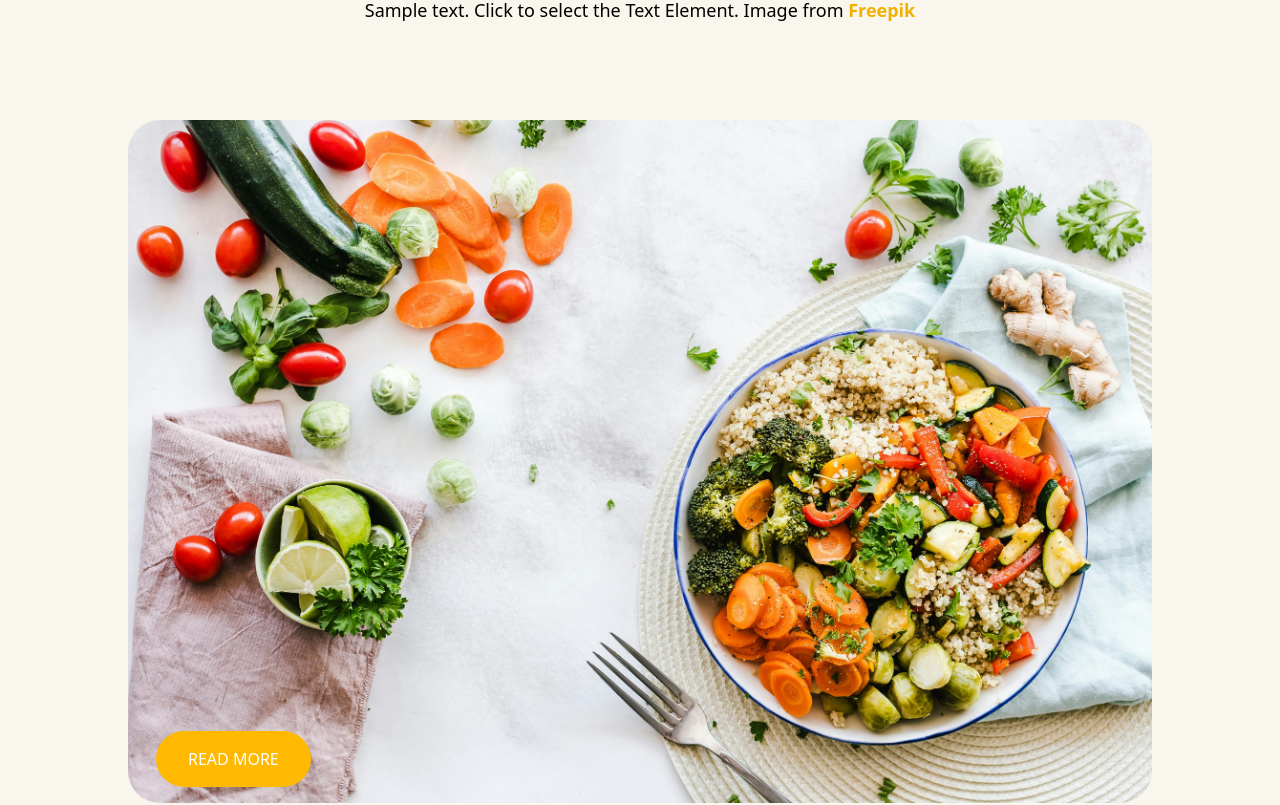
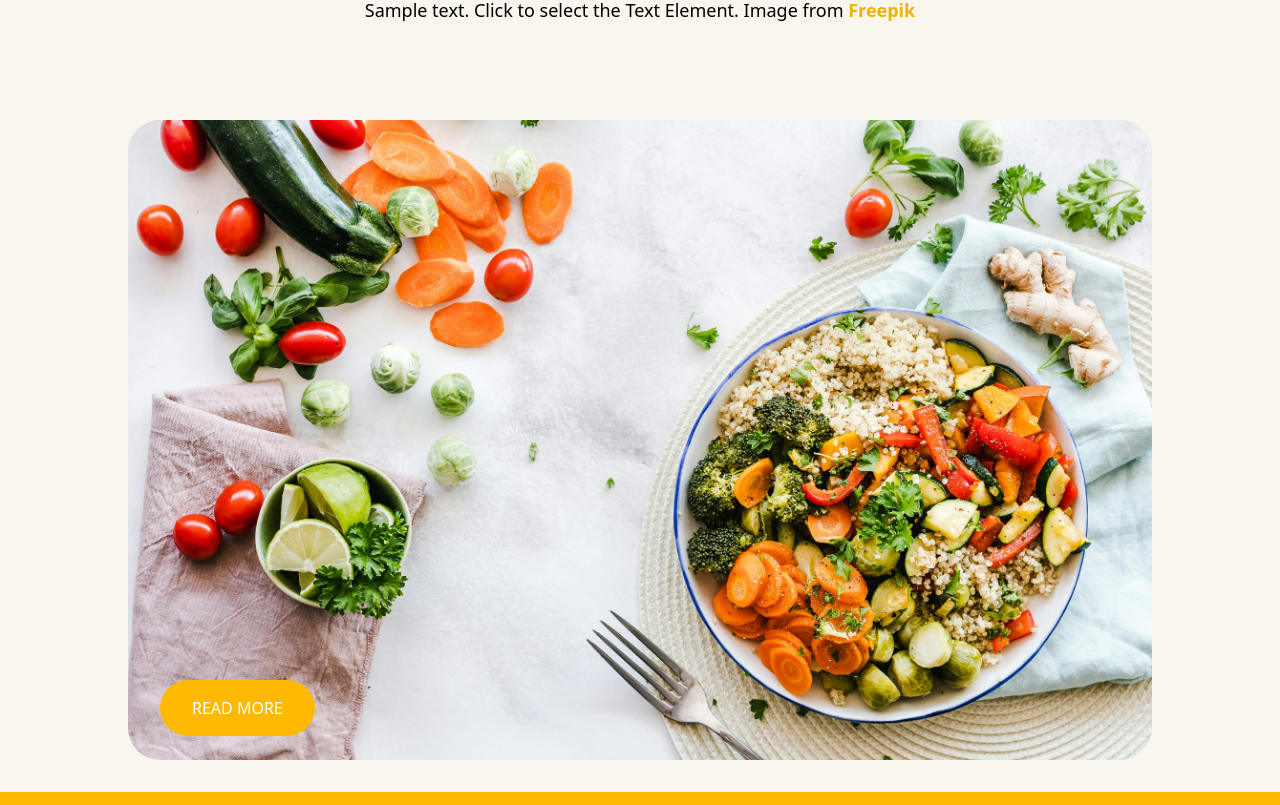
Before and after one commit to Sonukathat/kwikster-task, a React (Vite) app: page / in a window 1280 px wide. Shown: the part 3180-3985 px from the top of the page. Built offline with nearby package versions, Linux system fonts and the light colour scheme.

Commit message:
update banner

```diff
--- a/src/components/Banner.jsx
+++ b/src/components/Banner.jsx
@@ -1,11 +1,20 @@
-import banner from '../assets/pexels-ella-olsson-572949-1640777.jpg'
+import banner from "../assets/pexels-ella-olsson-572949-1640777.jpg";
+
 function Banner() {
-    return (
-        <div className='px-8 pt-8 xl:px-32 bg-[#f9f6ee]'>
-            <img className='rounded-4xl min-h-[40rem] lg:mt-16' src={banner} alt="heroimg" />
-            <button className='bg-amber-400 py-4 px-8 text-white font-medium rounded-4xl relative bottom-18 left-2 md:left-7'>READ MORE</button>
-        </div>
-    )
+  return (
+    <div className="px-4 sm:px-8 xl:px-32 pt-8 pb-8 bg-[#f9f6ee] flex justify-center">
+      <div className="relative w-full max-w-6xl">
+        <img
+          className="w-full rounded-4xl h-[25rem] sm:h-[35rem] lg:h-[40rem] object-cover lg:mt-16"
+          src={banner}
+          alt="banner"
+        />
+        <button className="bg-amber-400 py-4 px-8 text-white font-medium rounded-4xl absolute bottom-6 left-4 md:left-8">
+          READ MORE
+        </button>
+      </div>
+    </div>
+  );
 }
 
-export default Banner
+export default Banner;
```
